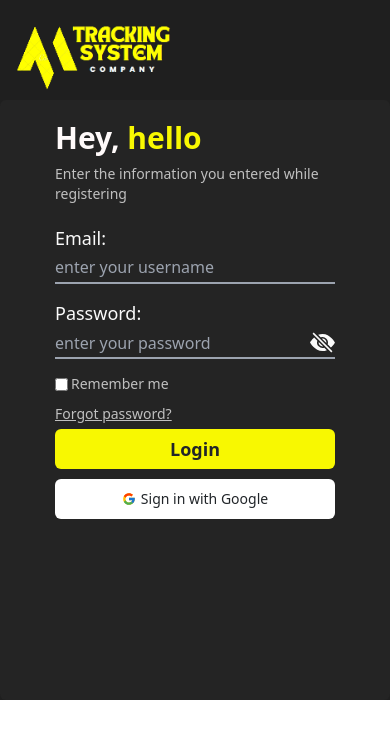
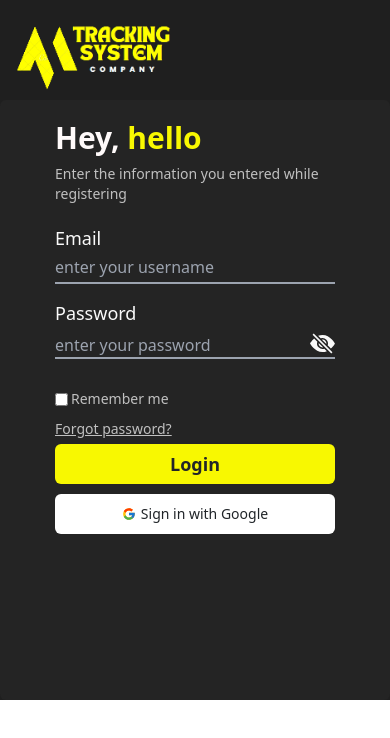
Before and after one commit to felipeluis223/trackingSystem, a React (Create React App) app: page / in a window 390 px wide. Shown: the top 738 px of the page. Built offline with nearby package versions, Linux system fonts and the light colour scheme.

Commit message:
fix: refatoração do componente login

```diff
--- a/src/App.js
+++ b/src/App.js
@@ -21,7 +21,7 @@ const router = createBrowserRouter([
     element: <Template />,
     children: [
       {
-        path: "welcome",
+        path: "",
         element: <Home />
       },
       {
--- /dev/null
+++ b/src/components/ButtonLogin/index.js
@@ -0,0 +1,26 @@
+import { FcGoogle } from 'react-icons/fc';
+
+export const ButtonLogin = ({fn})=>(
+    <div className="w-full sm:max-w-[400px] mt-[10px]">
+        <div className="w-full h-[60px] flex flex-col sm:flex-row sm:justify-between">
+            <div className="max-w-[50%] h-[30px] flex flex-row items-center">
+                <input type="checkbox" name="rememberMe" value="rememberMe" />
+                <label className="ml-[3px] text-[#C0C0C0] hover:text-[#0EA5E9] text-sm cursor-pointer">Remember me</label>
+            </div>
+            <div className="max-w-[50%] h-[30px] flex flex-row items-center cursor-pointer">
+                <a className="text-[#C0C0C0] hover:text-[#0EA5E9] text-sm">Forgot password?</a>
+            </div>
+        </div>
+        <button
+            className="w-full h-[40px] bg-[#ffff00f7] rounded-md text-lg font-bold"
+            onClick={fn}
+        >Login</button>
+
+        <div className="w-full h-[40px] mt-[10px]">
+            <button className="w-full h-full text-sm bg-[#ffffff] rounded-md flex flex-row justify-center items-center">
+                <FcGoogle className="mr-[5px]" />
+                Sign in with Google
+            </button>
+        </div>
+    </div>
+);
--- a/src/components/CardsMenu/menuItems.js
+++ b/src/components/CardsMenu/menuItems.js
@@ -4,7 +4,7 @@ import { BsFillHouseFill, BsFillPersonLinesFill, BsBarChartFill, BsPeopleFill }
 
 export const menuItems = (navigate)=>{
     return [
-        { path:() => navigate("welcome"), title: 'Home', icon: <BsFillHouseFill /> },
+        { path:() => navigate("/home"), title: 'Home', icon: <BsFillHouseFill /> },
         { path:() => navigate("users"), title: 'Users', icon: <BsPeopleFill /> },
         { path:() => navigate("dashboard"), title: 'Dashboard', icon: <BsBarChartFill /> },
         { path:() => navigate("team"), title: 'Team', icon: <MdGroups /> },
--- a/src/components/ErrorPage/index.js
+++ b/src/components/ErrorPage/index.js
@@ -1,5 +1,9 @@
 function ErrorPage(){
-    return <h1>404 - error page bro!</h1>
+    return(
+        <section className="w-full h-screen bg-[#242424] flex justify-center items-center">
+            <h2 className="text-xl text-white">Page not found - 404 Error</h2>
+        </section>
+    )
 }
 
 export default ErrorPage;
--- /dev/null
+++ b/src/components/HeaderLogin/index.js
@@ -0,0 +1,9 @@
+import team from '../../img/virtual.png';
+import logo from '../../img/logo.png';
+
+export const HeaderLogin = ()=>(
+    <section className="w-full min-h-[100px] sm:w-[50%] sm:h-screen sm:flex sm:flex-col sm:justify-center sm:items-center">
+        <img src={logo} className="w-[200px]" alt="Logo" />
+        <img src={team} className="hidden sm:block sm:w-[450px]" alt="Team" />
+    </section>
+)
--- /dev/null
+++ b/src/components/InputLogin/index.js
@@ -0,0 +1,56 @@
+import { useState } from "react"
+import { BsEyeSlashFill, BsEyeFill } from 'react-icons/bs';
+
+export const InputLogin = ({title, placeholder, onChange, type}) =>{
+    const [ data, setData ] = useState('');
+    const [ showPassword, setShowPassword ] = useState(false);
+
+    const handleShowPassord = () => setShowPassword(!showPassword);
+
+    const styles = {
+        password:{color: "#fafafa", fontSize: 25 }
+    }
+
+    const handleChange = (e) => {
+        const value = e.target.value;
+        setData(value); // Atualiza o estado local
+        onChange(value); // Passa o valor para o componente pai
+    };
+
+
+    return(
+        <div className="w-full h-[60px] sm:max-w-[400px] border-b-2 border-gray-400 hover:border-sky-500 duration-100">
+            <label className="text-[#fafafa] text-lg"> {title} </label>
+            {
+                type === "text" &&(
+                    <input
+                        type={type}
+                        className="w-full bg-[#242424] outline-0 text-[#0EA5E9] mt-[3px]"
+                        placeholder= {placeholder}
+                        value={data}
+                        onChange={handleChange}
+                    />
+                )
+            }
+
+            {
+                type === "password" &&(
+                    <div className="w-full mt-[3px] flex flex-row">
+                        <input
+                            type={showPassword ? "text" : "password"}
+                            className="w-full bg-[#242424] outline-0 text-[#0EA5E9] mt-[3px]"
+                            placeholder= {placeholder}
+                            value={data}
+                            onChange={handleChange}
+                        />
+
+                        <button onClick={handleShowPassord}>
+                            {showPassword ? <BsEyeFill style={styles.password} /> : <BsEyeSlashFill style={styles.password} />}
+                        </button>
+                    </div>
+                )
+            }
+
+        </div>
+    )
+}
--- a/src/components/Login/index.js
+++ b/src/components/Login/index.js
@@ -5,55 +5,25 @@ import { useNavigate } from 'react-router-dom';
 import { useDispatch } from 'react-redux';
 import { loginUser } from '../../redux/user/actions';
 
-import { FcGoogle } from 'react-icons/fc';
-import { BsEyeSlashFill, BsEyeFill } from 'react-icons/bs';
-
-import team from '../../img/virtual.png';
-import logo from '../../img/logo.png';
-
 import { standardUser } from './standard-user';
 
 import { ToastContainer, toast } from 'react-toastify';
 import 'react-toastify/dist/ReactToastify.css';
+import { InputLogin } from '../InputLogin';
+import { ButtonLogin } from '../ButtonLogin';
+import { HeaderLogin } from '../HeaderLogin';
+import { login } from '../../utils/login';
 
 function Login(){
-    const [ showPassword, setShowPassword ] = useState(false);
     const [ username, setUsername ] = useState("");
     const [ password, setPassword ] = useState("");
 
-    // Responsible for the passoword:
-    const handleShowPassord = () => setShowPassword(!showPassword);
-
     // Settings - Redux:
     const dispatch = useDispatch();
-
-    // Settings - redirect:
-    const navigate = useNavigate()
+    const navigate = useNavigate();
 
     // Responsible for login:
-    const handleLogin = () => {
-
-        // verifying user:
-        if(username === standardUser.username && password === standardUser.password){
-
-            // Storing data:
-            dispatch(loginUser(standardUser));
-
-            // Redirect:
-            navigate("/home/welcome")
-
-            const msg = "Uhuul! Welcome Admin";
-            toast.success(msg, {
-                theme: "dark"
-            });
-        }
-        else{
-            const msg = "Ops! Invalid information. Please, try again";
-            toast.warning(msg, {
-                theme: "dark"
-            });
-        }
-    }
+    const handleLogin = () => login(username, password, navigate, dispatch, toast);
 
     return(
         <section className="w-full  bg-[#1f1f1f] sm:bg-[#1f1f1f] flex flex-col-reverse sm:flex-row-reverse justify-center items-center sm:justify-start sm:rounded-none">
@@ -61,70 +31,32 @@ function Login(){
                 <div className="w-full sm:w-[80%] min-h-[300px] pb-[10px] sm:min-h-[50%] flex flex-col justify-center items-center">
                     <h3 className="w-[80%] text-[#fffafa] font-bold text-3xl">Hey, <span className="text-[#ffff00f7]">hello</span></h3>
                     <span className="w-[80%] text-[#C0C0C0] text-sm">Enter the information you entered while registering</span>
-                    <div className="w-[80%] h-full mt-[20px] flex flex-col">
-                        <div className="w-full h-[60px] sm:max-w-[400px] border-b-2 border-gray-400 hover:border-sky-500 duration-100">
-                            <label className="text-[#fafafa] text-lg">Email:</label>
-                            <input
-                                type="text"
-                                className="w-full bg-[#242424] outline-0 text-[#0EA5E9] mt-[3px]"
-                                placeholder="enter your username"
-                                onChange={(e)=>setUsername(e.target.value)}
-                            />
-                        </div>
-                        <div className="w-full h-[60px] sm:max-w-[400px] border-b-2 border-gray-400 hover:border-sky-500 duration-100 mt-[15px]">
-                            <label className="text-[#fafafa] text-lg">Password:</label>
-                            <div className="w-full mt-[3px] flex flex-row">
-                                <input
-                                    type={showPassword ? "text" : "password"}
-                                    className="w-full bg-[#242424] outline-0 text-[#0EA5E9]"
-                                    placeholder="enter your password"
-                                    onChange={(e)=>setPassword(e.target.value)}
-                                />
-                                <button onClick={handleShowPassord}>
-                                    {showPassword ? <BsEyeFill style={styles.password} /> : <BsEyeSlashFill style={styles.password} />}
-                                </button>
-                            </div>
-                        </div>
-                        <div className="w-full sm:max-w-[400px] mt-[10px]">
-                            <div className="w-full h-[60px] flex flex-col sm:flex-row sm:justify-between">
-                                <div className="max-w-[50%] h-[30px] flex flex-row items-center">
-                                    <input type="checkbox" name="rememberMe" value="rememberMe" />
-                                    <label className="ml-[3px] text-[#C0C0C0] hover:text-[#0EA5E9] text-sm cursor-pointer">Remember me</label>
-                                </div>
-                                <div className="max-w-[50%] h-[30px] flex flex-row items-center cursor-pointer">
-                                    <a className="text-[#C0C0C0] hover:text-[#0EA5E9] text-sm">Forgot password?</a>
-                                </div>
-                            </div>
-                            <button
-                                className="w-full h-[40px] bg-[#ffff00f7] rounded-md text-lg font-bold"
-                                onClick={handleLogin}
-                            >Login</button>
 
-                            <div className="w-full h-[40px] mt-[10px]">
-                                <button className="w-full h-full text-sm bg-[#ffffff] rounded-md flex flex-row justify-center items-center">
-                                    <FcGoogle className="mr-[5px]" />
-                                    Sign in with Google
-                                </button>
-                            </div>
-                        </div>
+                    <div className="w-[80%] h-full mt-[20px] gap-[15px] flex flex-col">
+                        <InputLogin
+                            title="Email"
+                            type={"text"}
+                            placeholder="enter your username"
+                            onChange={(value)=>setUsername(value)} />
 
+                        <InputLogin
+                            title="Password"
+                            type="password"
+                            placeholder="enter your password"
+                            onChange={(value)=>setPassword(value)} />
+
+                        <ButtonLogin fn={handleLogin} />
                         <ToastContainer />
 
                     </div>
                 </div>
             </section>
 
-            <section className="w-full min-h-[1 00px] sm:w-[50%] sm:h-screen sm:flex sm:flex-col sm:justify-center sm:items-center">
-                <img src={logo} className="w-[200px]" />
-                <img src={team} className="hidden sm:block sm:w-[450px]" />
-            </section>
+            <HeaderLogin />
+
         </section>
     )
 }
 
 
-const styles = {
-    password:{color: "#fafafa", fontSize: 25 }
-}
-
 export default Login;
--- /dev/null
+++ b/src/utils/login.js
@@ -0,0 +1,18 @@
+import { standardUser } from "../components/Login/standard-user"
+import { loginUser } from "../redux/user/actions"
+
+
+// Verificando se está valido para o acesso do sistema:
+export const login = (username, password, navigate, dispatch, toast)=>{;
+    if(username === standardUser.username && password === standardUser.password){
+        dispatch(loginUser(standardUser));
+        navigate("/home");
+        toast.success("Welcome Admin", { theme: "dark" }); // Notification
+    }
+    else{
+        const msg = "Ops! Invalid information. Please, try again";
+        toast.warning(msg, {
+            theme: "dark"
+        });
+    }
+}
```
